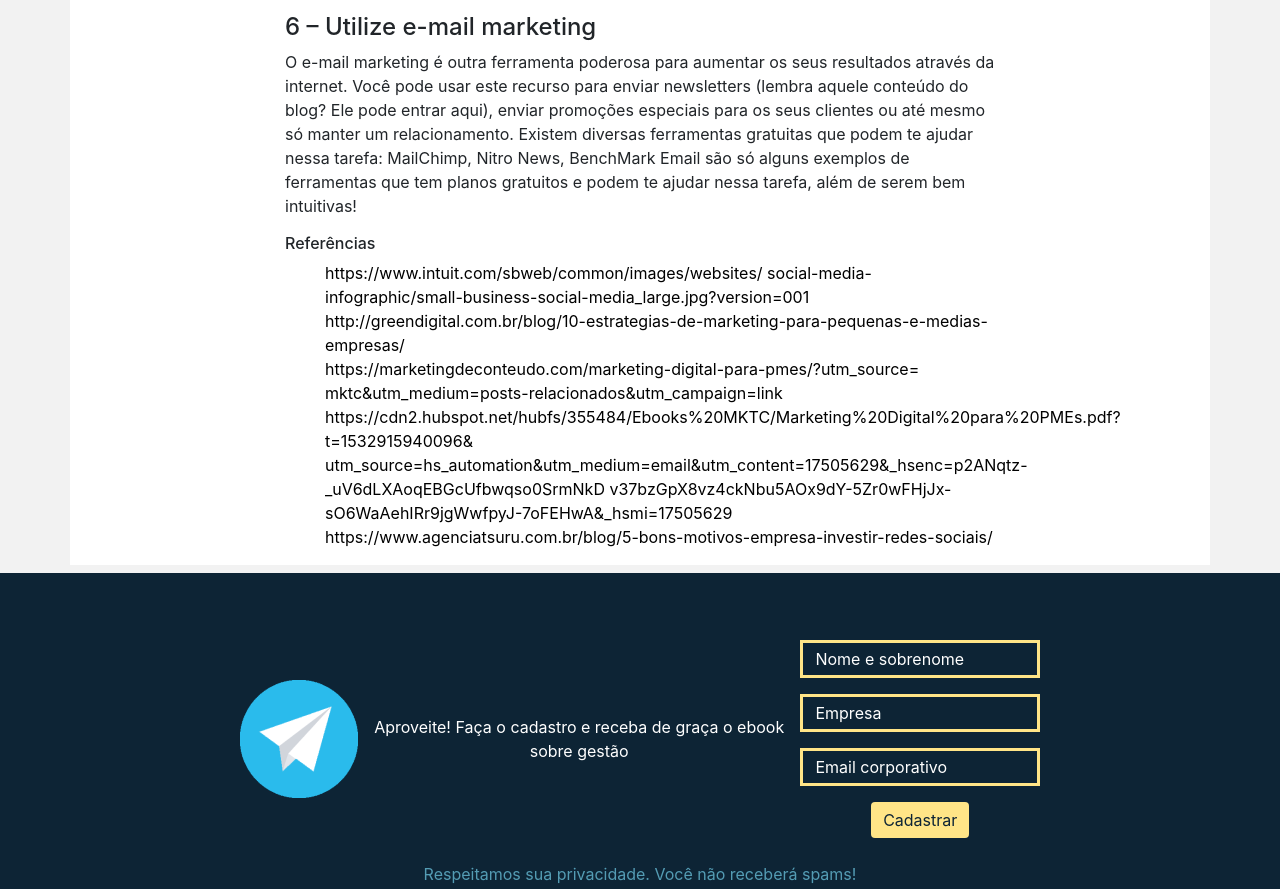
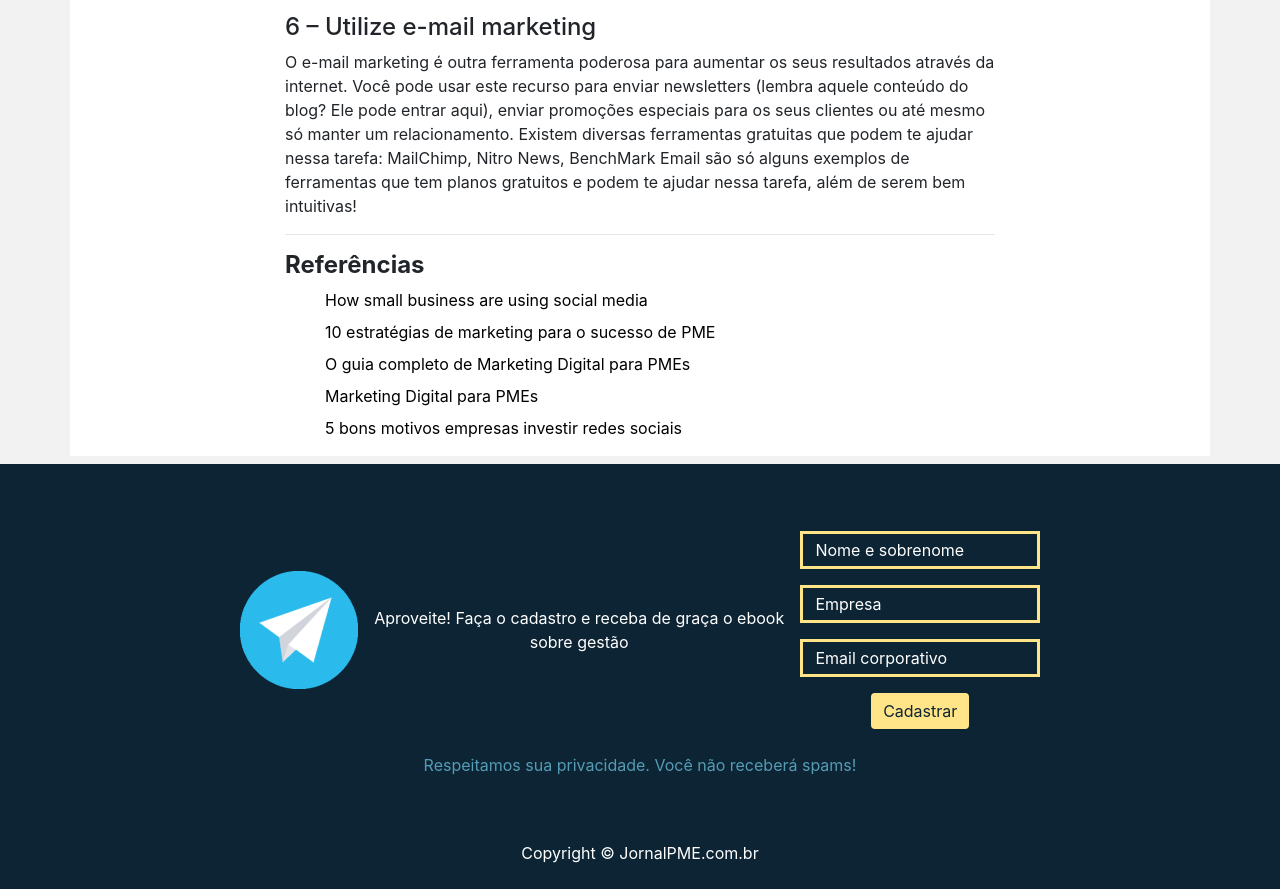
Before and after one commit to luistak/gama-jornal-pme, a website: page public/pages/posts/dicas.html in a window 1280 px wide. Shown: the part 2501-3390 px from the top of the page. Drawn offline with Linux system fonts and the light colour scheme; some packages are replaced by stand-ins of ours.

Commit message:
Corrigindo links de referência

```diff
--- a/public/pages/posts/dicas.html
+++ b/public/pages/posts/dicas.html
@@ -60,6 +60,7 @@
 					<img src="../../img/7.jpg" class="img-fluid" alt="Dicas de Marketing Digital">
 				</div>
 
+				<article>
 					<h4 class="mt-5">Dicas para aumentar os seus resultados</h4>
 
 					<p class="mt-4">Muitas pessoas pensam que investimento em Marketing é apenas para empresas grandes, mas na verdade o Marketing Digital
@@ -131,39 +132,40 @@
 						nessa tarefa: MailChimp, Nitro News, BenchMark Email são só alguns exemplos de ferramentas que tem planos gratuitos
 						e podem te ajudar nessa tarefa, além de serem bem intuitivas!
 					</p>
+					<hr></hr>
+				</article>
 
-				<h6>Referências</h6>
+				<section>
+					<h4 class="font-weight-bold">Referências</h4>
 					<ul>
-					<li>
+						<li class="mb-2">
 							<a class="mt-2" href="https://www.intuit.com/sbweb/common/images/websites/social-media-infographic/small-
-							business-social-media_large.jpg?version=001">https://www.intuit.com/sbweb/common/images/websites/ social-media-infographic/small-business-social-media_large.jpg?version=001
+							business-social-media_large.jpg?version=001">How small business are using social media
 						</a>
 					</li>
-					<li>
-						<a class="mt-2" href="http://greendigital.com.br/blog/10-estrategias-de-marketing-para-pequenas-e-medias-empresas/">
-							http://greendigital.com.br/blog/10-estrategias-de-marketing-para-pequenas-e-medias-empresas/
+					<li class="mb-2">
+						<a class="mt-2" href="http://greendigital.com.br/blog/10-estrategias-de-marketing-para-pequenas-e-medias-empresas/">10 estratégias de marketing para o sucesso de PME</a>
+					</li>
+					<li class="mb-2">
+						<a class="mt-2" href="https://marketingdeconteudo.com/marketing-digital-para-pmes/?utm_source=mktc&utm_medium=posts-
+						relacionados&utm_campaign=link">O guia completo de Marketing Digital para PMEs</a>
+				</li>
+				<li class="mb-2">
+					<a class="mt-2" href="https://cdn2.hubspot.net/hubfs/355484/Ebooks%20MKTC/Marketing%20Digital%20para%20PMEs.pdf?t=
+					1532915940096&utm_source=hs_automation&utm_medium=email&utm_content=17505629&_hsenc=p2ANqtz-_uV6dLXAoqEBGcUfbwqso0SrmNkDv37bzGpX8vz4ckNbu5AOx9dY-5Zr0wFHjJx-sO6WaAehIRr9jgWwfpyJ-7oFEHwA&_hsmi=17505629">Marketing Digital para PMEs
 				</a>
 			</li>
-					<li>
-						<a class="mt-2" href="https://marketingdeconteudo.com/marketing-digital-para-pmes/?utm_source=mktc&utm_medium=posts-
-							relacionados&utm_campaign=link">https://marketingdeconteudo.com/marketing-digital-para-pmes/?utm_source= mktc&utm_medium=posts-relacionados&utm_campaign=link
-						</a>
-					</li>
-					<li>
-						<a class="mt-2" href="https://cdn2.hubspot.net/hubfs/355484/Ebooks%20MKTC/Marketing%20Digital%20para%20PMEs.pdf?t=
-							1532915940096&utm_source=hs_automation&utm_medium=email&utm_content=17505629&_hsenc=p2ANqtz-_uV6dLXAoqEBGcUfbwqso0SrmNkDv37bzGpX8vz4ckNbu5AOx9dY-5Zr0wFHjJx-sO6WaAehIRr9jgWwfpyJ-7oFEHwA&_hsmi=17505629">
-							https://cdn2.hubspot.net/hubfs/355484/Ebooks%20MKTC/Marketing%20Digital%20para%20PMEs.pdf?t=1532915940096& utm_source=hs_automation&utm_medium=email&utm_content=17505629&_hsenc=p2ANqtz-_uV6dLXAoqEBGcUfbwqso0SrmNkD
-							v37bzGpX8vz4ckNbu5AOx9dY-5Zr0wFHjJx-sO6WaAehIRr9jgWwfpyJ-7oFEHwA&_hsmi=17505629
-						</a>
-					</li>
-					<li>
+			<li class="mb-2">
 				<a class="mt-2" href="https://www.agenciatsuru.com.br/blog/5-bons-motivos-empresa-investir-redes-sociais/
-						">https://www.agenciatsuru.com.br/blog/5-bons-motivos-empresa-investir-redes-sociais/</a>
+				">5 bons motivos empresas investir  redes sociais</a>
 			</li>
 		</ul>
+
+	</section>
+</section>
 </div>
-		</section>
 </main>
+
 	<footer class="mt-2 dark-blue-bg">
 		<div class="d-flex justify-content-between align-items-center content py-4">
 			<img src="../../img/paper-plane.png" alt="Cadastre e receba um eook">
--- a/public/stylesheets/partials/_header.scss
+++ b/public/stylesheets/partials/_header.scss
@@ -10,3 +10,7 @@ header {
         @extend %responsive-flex;
     }
 }
+
+header-lp {
+	height: 140px;
+}
```
Lines whose indentation alone changed are shown as unchanged.
